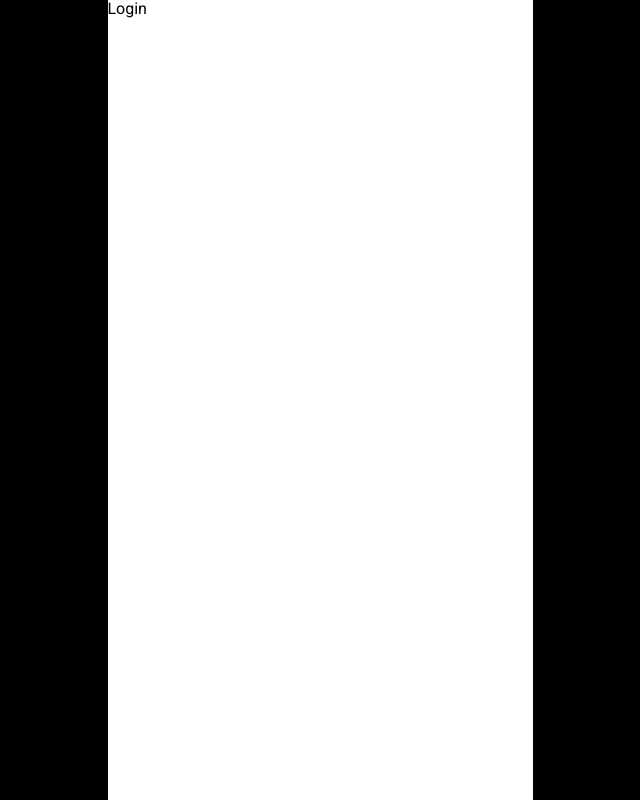
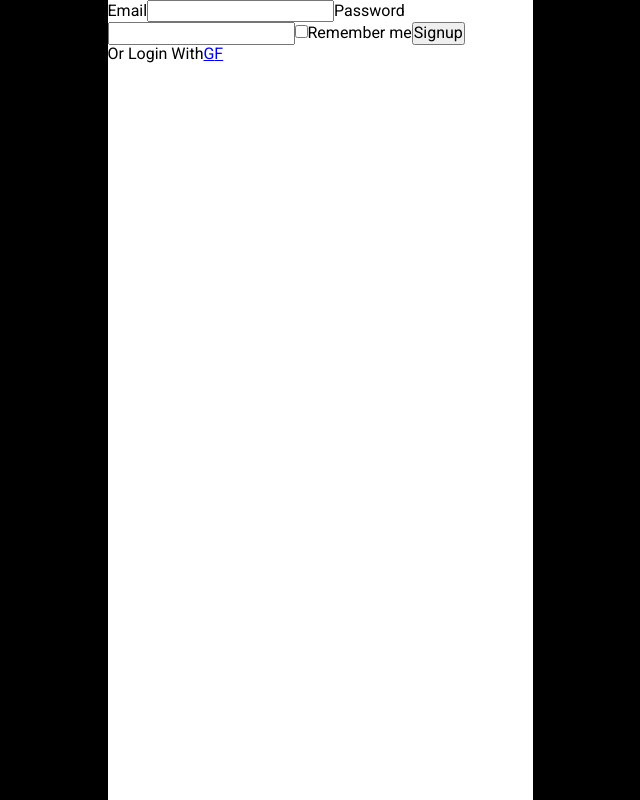
Before and after one commit to AhmedNasser1010/react-todo-app, a React (Create React App) app: page /login in a window 1280 px wide. Shown: the whole page, without its empty margins (320-960 px from the left). Built offline with nearby package versions, Linux system fonts and the light colour scheme.

Commit message:
create login page, make login and signup logic

```diff
--- a/src/Component/Home.js
+++ b/src/Component/Home.js
@@ -1,17 +1,19 @@
 import { useState, useEffect } from 'react';
 import { useDispatch, useSelector } from 'react-redux';
-import { increment } from "../rtk/slices/tasksSlice.js";
+import { useNavigate } from 'react-router-dom';
 
 const Home = (props) => {
   const dispatch = useDispatch();
-  const count = useSelector((state) => state.tasks);
+  const users = useSelector((state) => state.users);
+  const navigate = useNavigate();
 
-  return (
-    <>
-      <div>Home - {count}</div>
-      <button onClick={() => dispatch(increment(1))}>incre</button>
-    </>
-  )
+  useEffect(() => {
+    if (!(localStorage.currentUser || sessionStorage.currentUser)) {
+      navigate("/login");
+    }
+  }, [])
+
+  return (<h1>Home</h1>)
 }
 
 export default Home;
--- a/src/Component/Login.js
+++ b/src/Component/Login.js
@@ -1,8 +1,69 @@
-import React from 'react';
+import { useState, useEffect } from 'react';
+import { useDispatch, useSelector } from 'react-redux';
+import { useNavigate } from 'react-router-dom';
 
 const Login = (props) => {
+  const [values, setValues] = useState({email: "", password: "", rememberMe: false});
+  const users = useSelector((state) => state.users);
+  const navigate = useNavigate();
+
+  function handleChange(e) {
+    let value;
+    const name = e.target.name;
+
+    e.target.value === "on" ? value = e.target.checked : value = e.target.value;
+
+    setValues({...values, [name]: value});
+  }
+
+  function handleSubmit(e) {
+    e.preventDefault();
+    let isValid = true;
+
+    const localStorageUsers = JSON.parse(localStorage.users);
+
+    localStorageUsers.map((user) => {
+
+      if (values.email === user.email) {
+        if (!(values.password === user.password)) {
+          isValid = false;
+        } else {
+          const currentUser = user;
+          if (values.rememberMe) {
+            localStorage.setItem("currentUser", JSON.stringify(currentUser));
+          } else {
+            sessionStorage.setItem("currentUser", JSON.stringify(currentUser));
+          }
+        }
+      }
+    })
+
+    if(isValid) {
+      navigate("/");
+    }
+  }
+
   return (
-    <div>Login</div>
+    <form onSubmit={handleSubmit}>
+      <label htmlFor="email">
+        Email
+        <input className="email" id="email" value={values.email} type="email" name="email" onChange={handleChange} />
+      </label>
+      <label htmlFor="password">
+        Password
+        <input className="password" id="password" value={values.password} type="password" name="password" onChange={handleChange} />
+      </label>
+      <label htmlFor="remember">
+        <input name="rememberMe" className="checkbox" onChange={handleChange} type="checkbox" />
+        <span>Remember me</span>
+      </label>
+      <input className="submit" type="submit" value="Signup" />
+      <div className="or">
+        <span className="title">Or Login With</span>
+        <a href="#" className="google">G</a>
+        <a href="#" className="facebook">F</a>
+      </div>
+    </form>
   )
 }
 
--- a/src/Component/SignupForm.js
+++ b/src/Component/SignupForm.js
@@ -1,13 +1,15 @@
-import { useState, useEffect } from 'react';
+import { useState } from 'react';
 import { useDispatch, useSelector } from 'react-redux';
 // import Awesome from "./Awesome.js";
 import { addUser } from "../rtk/slices/usersSlice.js";
+import { useNavigate } from 'react-router-dom';
 
 const SignupForm = (props) => {
   const users = useSelector((state) => state.users);
+  const navigate = useNavigate();
 
   const dispatch = useDispatch();
-  const [localUser, setLocalUser] = useState({fName: "", lName: "", email: "", password: "", url: "", age: 0, sex: "", rememberMe: false});
+  const [localUser, setLocalUser] = useState({fName: "", lName: "", email: "", password: "", url: "", age: "", sex: "", tasks: []});
 
   function handleChange(e) {
     let value;
@@ -39,8 +41,18 @@ const SignupForm = (props) => {
       }
     })
 
+    if(localStorage.users) {
+      const localUsers = JSON.parse(localStorage.users);
+      localUsers.map((user) => {
+        if(user.email === localUser.email) {
+          isValid = false;
+        };
+      });
+    };
+
     if(isValid) {
       dispatch(addUser(localUser));
+      navigate("/login");
     }
   }
 
@@ -48,36 +60,36 @@ const SignupForm = (props) => {
     <form onSubmit={handleSubmit}>
     	<label htmlFor="fName">
     		First Name
-    		<input className="fName" id="fName" type="text" name="fName" onChange={handleChange} />
+    		<input className="fName" id="fName" value={localUser.fName} type="text" name="fName" onChange={handleChange} />
     	</label>
     	<label htmlFor="lName">
     		Last Name
-    		<input className="lName" id="lName" type="text" name="lName" onChange={handleChange} />
+    		<input className="lName" id="lName" value={localUser.lName} type="text" name="lName" onChange={handleChange} />
     	</label>
     	<label htmlFor="email">
     		Email
-    		<input className="email" id="email" type="email" name="email" onChange={handleChange} />
+    		<input className="email" id="email" value={localUser.email} type="email" name="email" onChange={handleChange} />
     	</label>
     	<label htmlFor="password">
     		Password
-    		<input className="password" id="password" type="password" name="password" onChange={handleChange} />
+    		<input className="password" id="password" value={localUser.password} type="password" name="password" onChange={handleChange} />
     	</label>
     	<label htmlFor="url">
     		Avatar URL
-    		<input className="avatar-url" id="url" type="text" name="url" onChange={handleChange} />
+    		<input className="avatar-url" id="url" value={localUser.url} type="text" name="url" onChange={handleChange} />
     	</label>
     	<label className="ageSex">
     		Age & Sex
     		<div>
-    			<input className="age" name="age" type="text" onChange={handleChange} />
+    			<input className="age" name="age" value={localUser.age} type="text" onChange={handleChange} />
     			<span className="sex male" data-value="male" onClick={handleSex}>Male</span>
     			<span className="sex female" data-value="female" onClick={handleSex}>Female</span>
     		</div>
     	</label>
-    	<label htmlFor="remember">
+    	{/*<label htmlFor="remember">
     		<input name="rememberMe" className="checkbox" onChange={handleChange} type="checkbox" />
     		<span>Remember me</span>
-    	</label>
+    	</label>*/}
     	<input className="submit" type="submit" value="Signup" />
     	<div className="or">
     		<span className="title">Or Signup With</span>
--- a/src/rtk/slices/tasksSlice.js
+++ /dev/null
@@ -1,15 +0,0 @@
-import { createSlice } from '@reduxjs/toolkit';
-
-export const tasksSlice = createSlice({
-  name: 'tasks',
-  initialState: 5,
-  reducers: {
-    increment: (state, action) => {
-      state += action.payload;
-    }
-  }
-})
-
-export const { increment } = tasksSlice.actions;
-
-export default tasksSlice.reducer;
--- a/src/rtk/slices/usersSlice.js
+++ b/src/rtk/slices/usersSlice.js
@@ -5,6 +5,24 @@ export const usersSlice = createSlice({
   initialState: [],
   reducers: {
     addUser: (state, action) => {
+      if(!localStorage.getItem("users")) {
+        localStorage.setItem("users", JSON.stringify([]));
+      }
+
+      // FW-JS
+      function configStorage(key, payload) {
+        let mixObj = [payload];
+        const getItem = localStorage.getItem(key);
+        const prevStored = JSON.parse(getItem);
+
+        prevStored.map((obj) => {
+          mixObj.push(obj);
+        });
+
+        localStorage.setItem("users", JSON.stringify(mixObj));
+      }
+
+      configStorage("users", action.payload);
       state.push(action.payload);
     }
   },
--- a/src/rtk/store.js
+++ b/src/rtk/store.js
@@ -1,10 +1,8 @@
 import { configureStore } from '@reduxjs/toolkit';
 import usersSlice from './slices/usersSlice.js';
-import tasksSlice from "./slices/tasksSlice.js";
 
 export const store = configureStore({
   reducer: {
-    users: usersSlice,
-    tasks: tasksSlice
+    users: usersSlice
   }
 });
```
